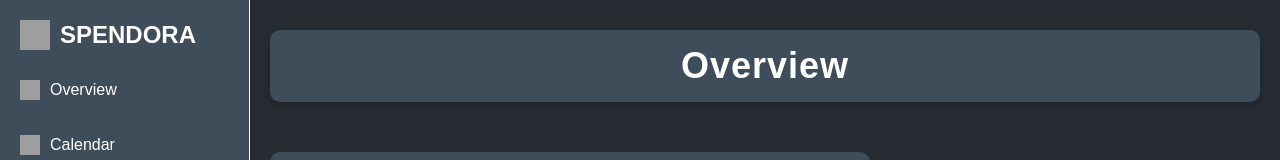
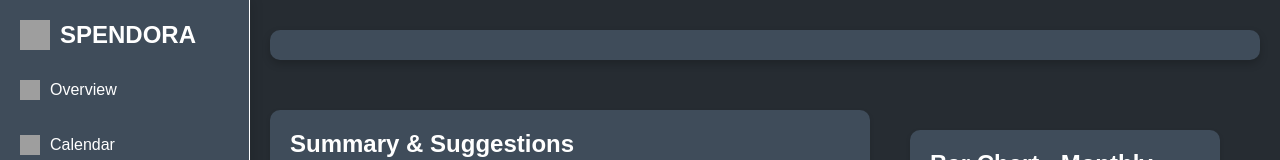
Before and after one commit to Adarsha23/Spendora-frontend, a React (Create React App) app: page / in a window 1280 px wide. Shown: the top 160 px of the page. Built offline with nearby package versions, Linux system fonts and the light colour scheme; grey boxes are pictures that could not be loaded; the HTML template or start-up script is replaced by a standard one.

Commit message:
Upated the header so its text can be changed dynamically

```diff
--- a/src/home/Header.js
+++ b/src/home/Header.js
@@ -4,7 +4,7 @@ import "./Header.css";
 const Header = ({ title }) => {
   return (
     <div className="header">
-      <h2 className="overview-title">Overview</h2>
+      <h2 className="overview-title">{title}</h2> {/* Use the dynamic title */}
     </div>
   );
 };
```
